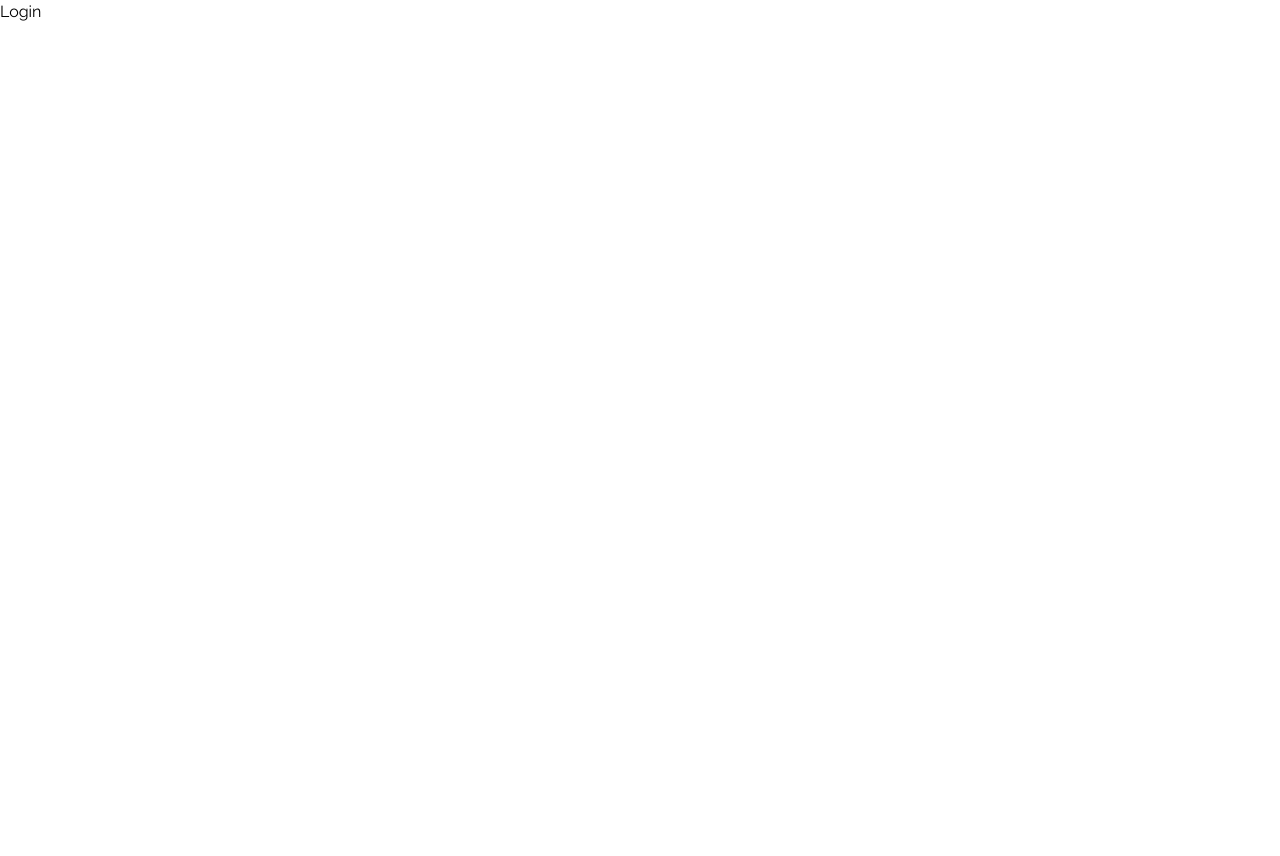
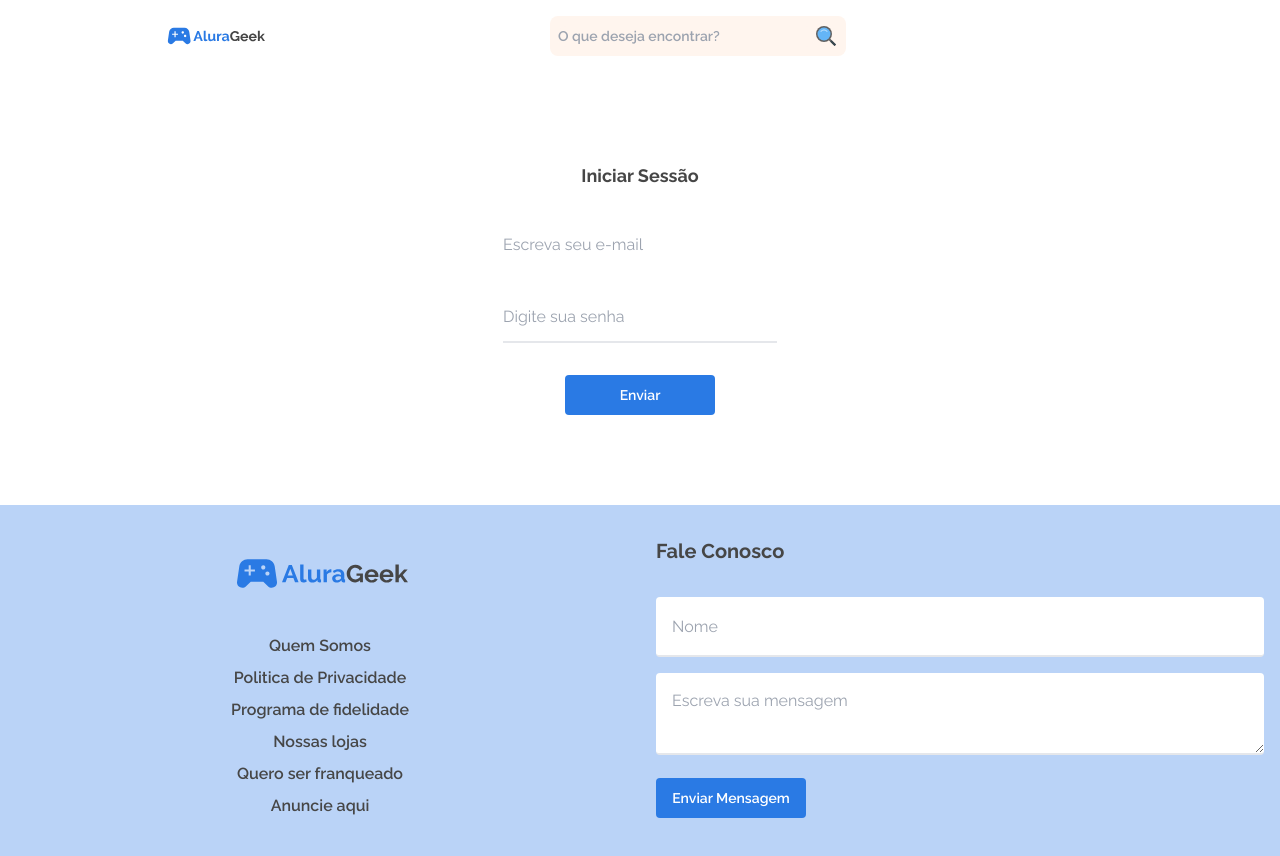
Before and after one commit to devguimaraes/AluraGeek, a React (Vite) app: page /login in a window 1280 px wide. Shown: the top 856 px of the page. Before the commit the page ends 800 px from the top, so only its background shows below. Built offline with nearby package versions, Linux system fonts and the light colour scheme.

Commit message:
:sparkles:	feat: Add Page Login

```diff
--- a/src/Pages/login.jsx
+++ b/src/Pages/login.jsx
@@ -1,3 +1,46 @@
+import Contato from '../assets/Components/Contato';
+import MenuNav from '../assets/Components/Nav';
+
 export default function Login() {
-	return <h2>Login</h2>;
+	return (
+		<>
+			<MenuNav loginAtivo />
+			<div className="w-full flex justify-center text-center my-[90px]">
+				<div className="w-[275px] laptop:w-[423px] flex flex-col justify-center items-center ">
+					<h3 className="text-center text-[18px] text-corTituloProduto font-bold mb-8">
+						Iniciar Sessão
+					</h3>
+					<form action="">
+						<div>
+							<label htmlFor="email">
+								<input
+									type="text"
+									name="email"
+									className="w-[274px] laptop:w-[423px] py-3 gap-1"
+									placeholder="Escreva seu e-mail"
+								/>
+							</label>
+						</div>
+						<br />
+						<div>
+							<label htmlFor="senha">
+								<input
+									type="password"
+									name="senha"
+									className="border-b-[2px] w-[274px] laptop:w-[423px] py-3 gap-1"
+									placeholder="Digite sua senha"
+								/>
+							</label>
+						</div>
+					</form>
+					<button type="button" className="botaoAzul mt-8">
+						Enviar
+					</button>
+				</div>
+			</div>
+			<footer>
+				<Contato />
+			</footer>
+		</>
+	);
 }
```
